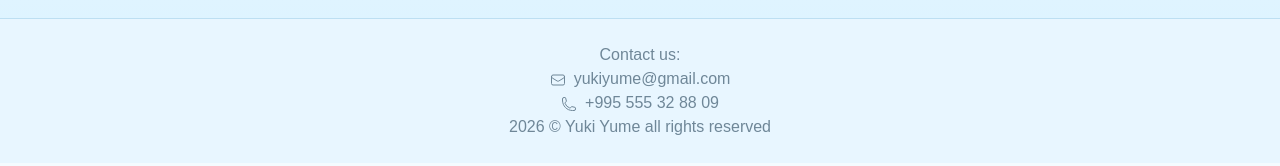
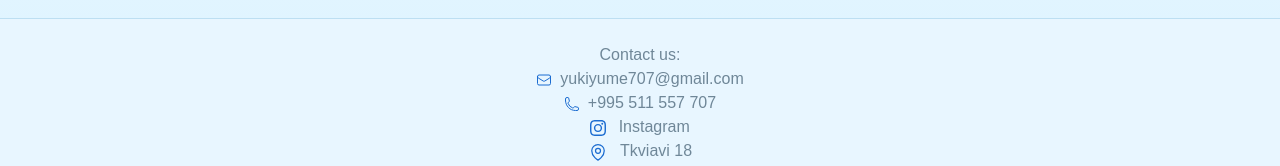
Before and after one commit to DavitGvagvalia/yuki-yume, a React (Vite) app: page / in a window 1280 px wide. Shown: the part 782-948 px from the top of the page. Built offline with nearby package versions, Linux system fonts and the light colour scheme; no server answers; the database is empty.

Commit message:
feat: add Instagram logo and address link to Footer component; update contact information

```diff
--- a/src/components/layout/Footer.jsx
+++ b/src/components/layout/Footer.jsx
@@ -1,6 +1,7 @@
 import React from 'react'
-import {PhoneIcon,EnvelopeIcon} from '@heroicons/react/24/outline';
+import {PhoneIcon,EnvelopeIcon,MapPinIcon} from '@heroicons/react/24/outline';
 import { useCheckout } from '../../hooks/useCheckout'
+import instagramLogo from '../../assets/images/instagram_glyph_white.svg'
 function Footer() {
   const { isCheckoutOpen } = useCheckout()
   return (
@@ -10,10 +11,13 @@ function Footer() {
         <address className="not-italic">
           Contact us:
           <br />
-          <a className="transition hover:text-text" href='mailto:yukiyume@gmail.com'><EnvelopeIcon className="inline mr-2 h-4 w-4" />yukiyume@gmail.com</a>
+          <a className="transition hover:text-text" href='mailto:yukiyume@gmail.com'><EnvelopeIcon className="inline mr-2 h-4 w-4 text-accent" />yukiyume707@gmail.com</a>
           <br />
-          <a className="transition hover:text-text" href='tel:+995555328809'><PhoneIcon className="inline mr-2 h-4 w-4" />+995 555 32 88 09</a>
-
+          <a className="transition hover:text-text" href='tel:+995555328809'><PhoneIcon className="inline mr-2 h-4 w-4 text-accent" />+995 511 557 707</a>
+          <br />
+          <a className="transition hover:text-text text-muted" href='https://www.instagram.com/yukiyume.sushi_tbilisi/' target="_blank" rel="noopener noreferrer"><img src={instagramLogo} alt="Instagram" className="inline mr-2 h-4 w-4 text-accent" /> Instagram</a>
+          <br />
+          <a className="transition hover:text-text text-muted" href='https://maps.app.goo.gl/mre4bVB5AT6q3DpB9' target="_blank" rel="noopener noreferrer"><MapPinIcon className="inline mr-2 h-5 w-5 text-accent" /> Tkviavi 18</a>
         </address>
         <p> {new Date().getFullYear()} © Yuki Yume all rights reserved</p>
       </div>
```
Also changed, not shown: src/assets/images/Instagram_Glyph_White.svg (added).
